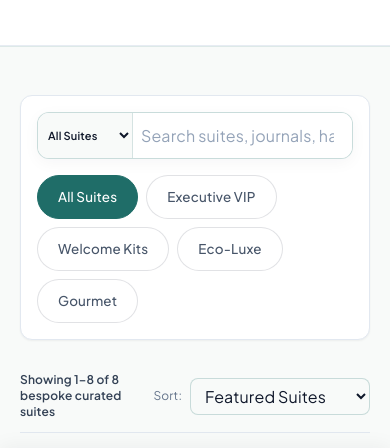
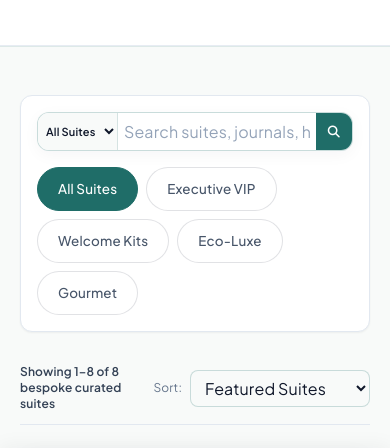
Before and after one commit to PESstudent1902/Blue_Ants, a website: page catalog.html in a window 390 px wide. Shown: the part 338-786 px from the top of the page. Drawn offline with nearby package versions, Linux system fonts and the light colour scheme.

Commit message:
Enable navigation drawer on PC and eliminate mobile zoomed-out scaling

```diff
--- a/catalog.html
+++ b/catalog.html
@@ -330,8 +330,8 @@
         <span id="rfpCartCount" class="absolute -top-1.5 -right-1.5 w-5 h-5 rounded-full bg-amber-400 text-slate-900 text-[10px] font-extrabold flex items-center justify-center border-2 border-white" style="display: none;">0</span>
       </button>
 
-      <!-- Mobile Hamburger Menu Button -->
-      <button id="mobileMenuToggleBtn" onclick="toggleMobileDrawer()" class="lg:hidden w-10 h-10 min-w-[40px] min-h-[40px] flex items-center justify-center rounded-lg border border-slate-200 text-slate-800 hover:text-[#1f6d68] hover:border-[#1f6d68] bg-white transition-colors touch-manipulation ml-1" aria-label="Open mobile navigation menu">
+      <!-- Navigation Drawer Menu Button (Available on both Mobile & PC) -->
+      <button id="mobileMenuToggleBtn" onclick="toggleMobileDrawer()" class="w-10 h-10 min-w-[40px] min-h-[40px] flex items-center justify-center rounded-lg border border-slate-200 text-slate-800 hover:text-[#1f6d68] hover:border-[#1f6d68] hover:bg-slate-50 bg-white transition-colors cursor-pointer touch-manipulation ml-1" aria-label="Open navigation drawer" title="Open navigation drawer">
         <i class="fas fa-bars text-base"></i>
       </button>
     </div>
--- a/css/style.css
+++ b/css/style.css
@@ -4237,7 +4237,7 @@ footer a:hover {
   top: 0;
   left: 0;
   bottom: 0;
-  width: min(320px, 82vw);
+  width: min(340px, 86vw);
   background: #ffffff;
   box-shadow: 10px 0 35px rgba(15, 23, 42, 0.22);
   display: flex;
@@ -4246,6 +4246,13 @@ footer a:hover {
   transition: transform 0.28s cubic-bezier(0.16, 1, 0.3, 1);
   overflow: hidden;
   z-index: 2;
+}
+
+@media (min-width: 1024px) {
+  .mobile-nav-drawer-sheet {
+    width: 380px;
+    box-shadow: 20px 0 60px rgba(15, 23, 42, 0.25);
+  }
 }
 
 .mobile-nav-drawer-overlay.is-open .mobile-nav-drawer-sheet {
@@ -4338,17 +4345,27 @@ footer a:hover {
   text-align: center;
 }
 
-/* Mobile search bar optimization (Zero truncation on 375px) */
-@media (max-width: 480px) {
+/* Mobile search bar optimization (Zero truncation and overflow on mobile) */
+@media (max-width: 640px) {
+  .search-bar-container {
+    width: 100% !important;
+    max-width: 100% !important;
+    box-sizing: border-box !important;
+  }
   .search-dept-select {
-    max-width: 95px !important;
-    padding-left: 6px !important;
-    padding-right: 4px !important;
+    max-width: 80px !important;
+    padding: 8px 4px !important;
     font-size: 11px !important;
   }
   .search-input-field {
+    min-width: 0 !important;
     font-size: 11px !important;
-    padding-left: 8px !important;
+    padding: 8px 6px !important;
+  }
+  .search-btn {
+    padding: 8px 12px !important;
+    min-width: 36px !important;
+    flex-shrink: 0 !important;
   }
 }
 
```
Also changed, not shown: about.html (+2 -2 lines), index.html (+3 -3 lines), occasions.html (+2 -2 lines).
